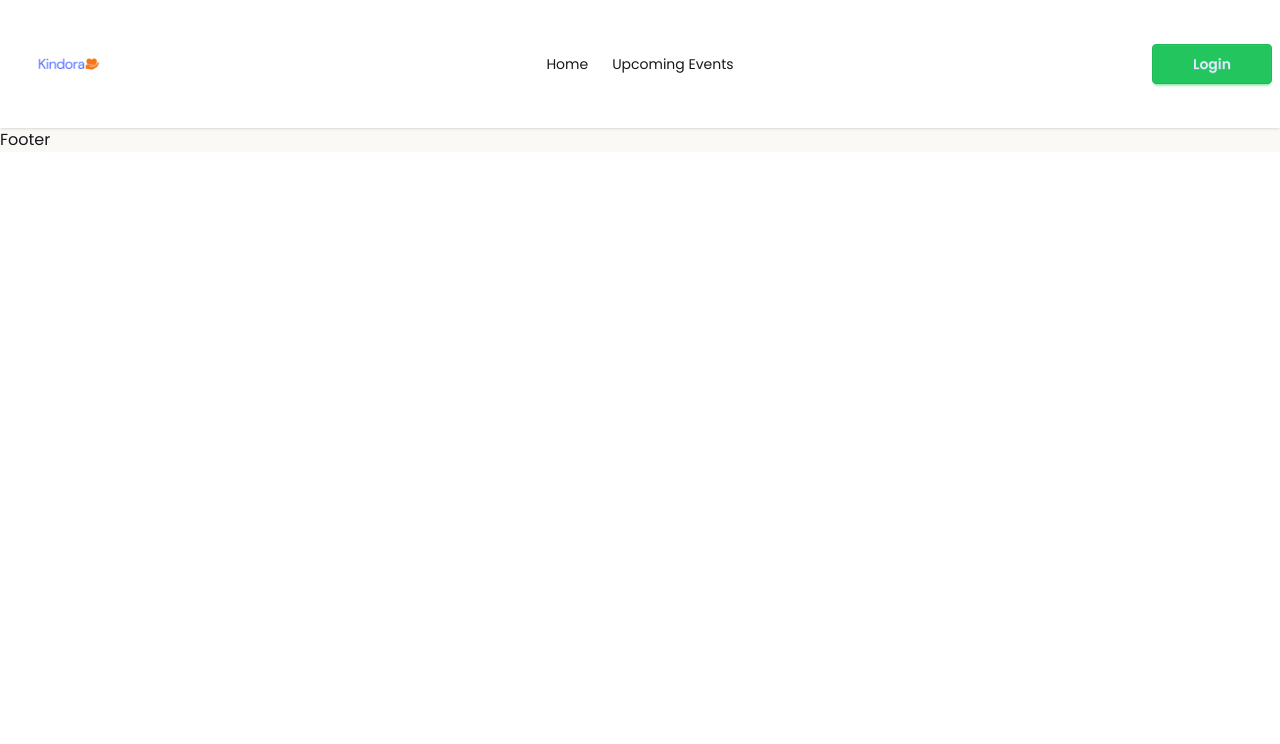
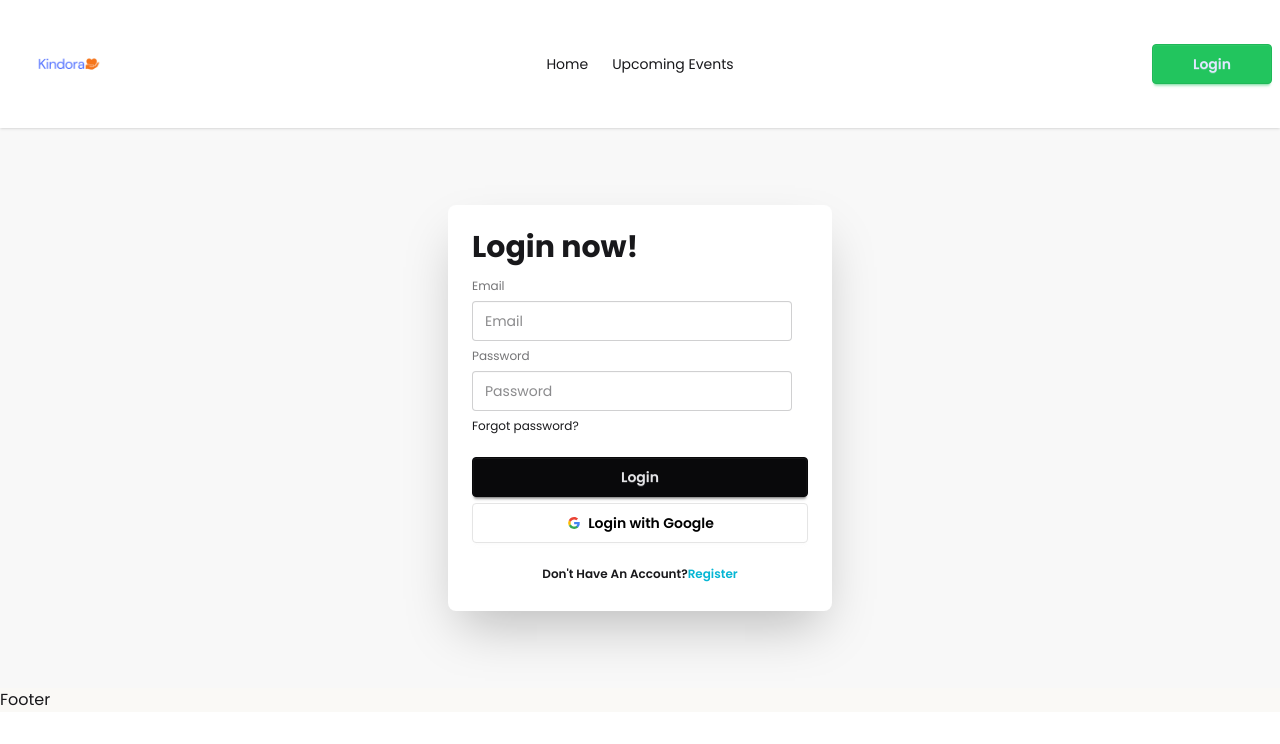
Before and after one commit to hassan8822/Social-Development-Client, a React (Vite) app: page /login in a window 1280 px wide. Shown: the top 744 px of the page. Built offline with nearby package versions, Linux system fonts and the light colour scheme; no server answers.

Commit message:
added a login page

```diff
--- a/src/Pages/Login/Login.jsx
+++ b/src/Pages/Login/Login.jsx
@@ -1,11 +1,75 @@
+import { use } from "react";
+import { Link, useNavigate } from "react-router";
+import { AuthContext } from "../../Povider/AuthProvider";
 
 
 const Login = () => {
-  return (
-    <div>
+  const navigate = useNavigate()
+  const {signIn,   googleSignIn} = use(AuthContext)
 
+  const handleLogin = (e) => {
+    e.preventDefault()
+    const email = e.target.email.value;
+    const password = e.target.password.value;
+    console.log(email, password)
+
+    signIn(email, password)
+    .then(result => {
+      const user = result.user;
+      console.log(user)
+    })
+    .catch((error) => {
+    const errorCode = error.code;
+    const errorMessage = error.message;
+    alert(errorCode, errorMessage)
+  });
+  }
+
+  const handlegoogleSignIn = () => {
+    googleSignIn()
+      .then((result) => {
+      console.log(result.user);
+      navigate("/");
+    })
+    .catch((error) => {
+      alert(error.message);
+    });
+  }
+    return (
+        <div className="hero bg-base-200 min-h-[70vh] ">
+
+
+    <div className="card bg-base-100 w-full max-w-sm shrink-0 shadow-2xl">
+      <div className="card-body">
+           <h1 className="text-3xl font-bold">Login now!</h1>
+      <form onSubmit={handleLogin}>
+          <fieldset className="fieldset">
+
+          <label className="label">Email</label>
+          <input type="email" name="email" className="input" placeholder="Email" />
+
+          <label className="label">Password</label>
+          <input type="password" name="password" className="input" placeholder="Password" />
+
+          <div><a className="link link-hover">Forgot password?</a></div>
+
+          <button type="submit" className="btn btn-neutral mt-4">Login</button>
+             <button  onClick={handlegoogleSignIn} type="button" className="btn bg-white text-black border-[#e5e5e5]">
+  <svg aria-label="Google logo" width="16" height="16" xmlns="http://www.w3.org/2000/svg" viewBox="0 0 512 512"><g><path d="m0 0H512V512H0" fill="#fff"></path><path fill="#34a853" d="M153 292c30 82 118 95 171 60h62v48A192 192 0 0190 341"></path><path fill="#4285f4" d="m386 400a140 175 0 0053-179H260v74h102q-7 37-38 57"></path><path fill="#fbbc02" d="m90 341a208 200 0 010-171l63 49q-12 37 0 73"></path><path fill="#ea4335" d="m153 219c22-69 116-109 179-50l55-54c-78-75-230-72-297 55"></path></g></svg>
+  Login with Google
+</button>
+
+           <p className="font-semibold text-center  pt-4">Don't Have An Account?
+           <Link className="text-secondary" to="/register">Register</Link>
+           </p>
+
+        </fieldset>
+      </form>
+      </div>
     </div>
-  );
+  </div>
+
+    );
 };
 
 export default Login;
```
